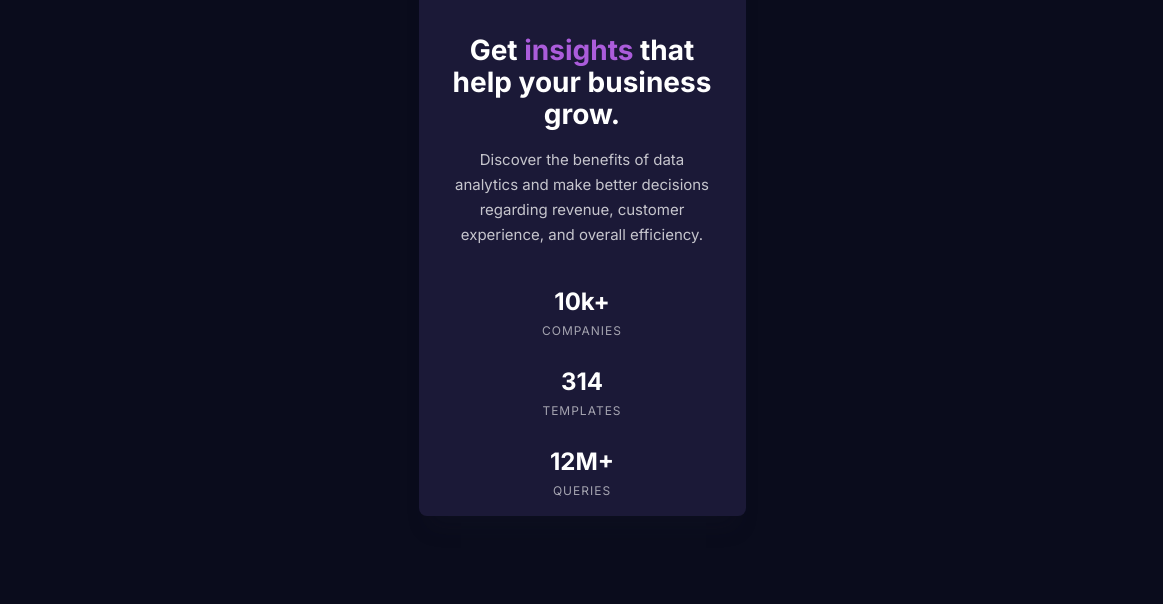
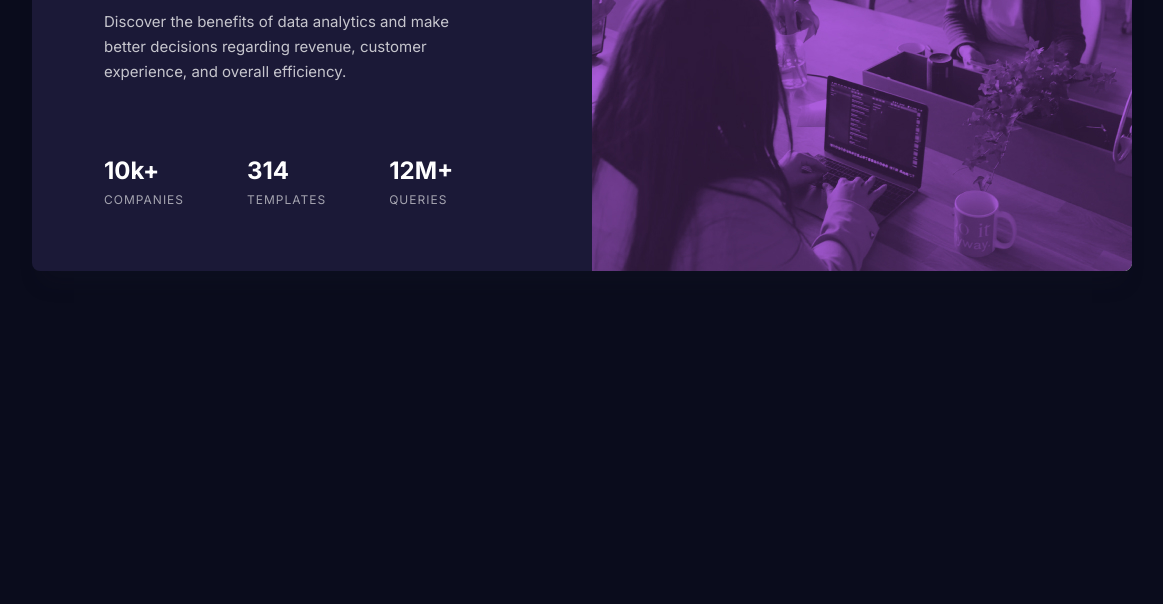
Before and after one commit to idenispankov/stats-preview-card-component, a plain HTML site: page index.html in a window 1536 px wide. Shown: the part 352-956 px from the top of the page, without its empty margins (186-1349 px from the left). After the commit the page ends 800 px from the top, so only its background shows below. Drawn offline with Linux system fonts and the light colour scheme.

Commit message:
desktop ready

```diff
--- a/style.css
+++ b/style.css
@@ -30,6 +30,7 @@
 }
 
 .card__heading {
+  margin: 0;
   font-weight: bold;
   font-size: 28px;
   line-height: 114%;
@@ -76,3 +77,62 @@
   letter-spacing: 1px;
   opacity: 0.6;
 }
+
+@media screen and (min-width: 1440px) {
+  .card {
+    max-width: 1100px;
+    height: 446px;
+    display: flex;
+    flex-direction: row-reverse;
+    margin: 0;
+  }
+  .card__image {
+    background: url('./images/image-header-desktop.jpg') no-repeat center
+      center/contain;
+    border-radius: 0 8px 8px 0;
+    min-width: 540px;
+    height: 446px;
+  }
+
+  .card__text_container {
+    padding: 0;
+    padding-top: 71px;
+    padding-left: 72px;
+    padding-right: 95px;
+    padding-bottom: 59px;
+  }
+  .card__heading {
+    max-width: 403px;
+    text-align: start;
+    font-size: 36px;
+    line-height: 44px;
+    margin-bottom: 25px;
+  }
+  .card__text {
+    font-size: 15px;
+    line-height: 25px;
+    max-width: 374px;
+    text-align: start;
+    margin-bottom: 72px;
+  }
+  .card__list {
+    display: flex;
+  }
+  .card__list_item {
+    margin: 0;
+    margin-right: 63px;
+    text-align: start;
+  }
+  .card__list_item:last-child {
+    margin: 0;
+  }
+  .card__list_item_heading {
+    font-size: 24px;
+    line-height: 29px;
+  }
+  .card__list_item_text {
+    font-size: 12px;
+    line-height: 25px;
+    letter-spacing: 1px;
+  }
+}
```
Also changed, not shown: images/image-header-desktop.jpg (added).
